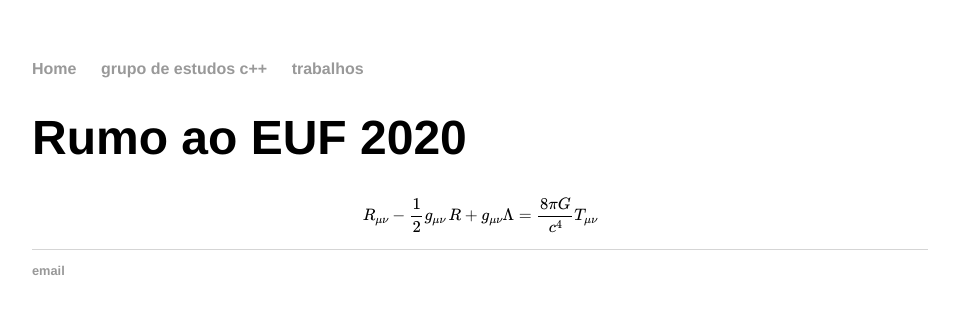
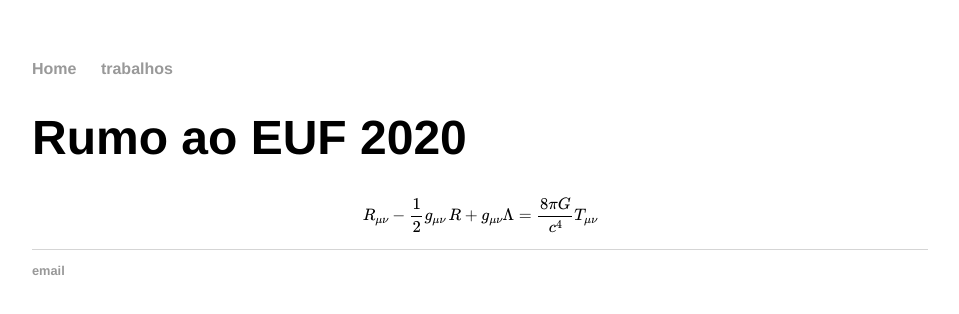
Before and after one commit to jaspior/jaspior.github.io, a Jekyll site: the page built from index.md, in a window 1280 px wide. Shown: the top 314 px of the page, without its empty margins (160-1119 px from the left). Built offline with Jekyll 4.4.1, drawn with Linux system fonts in a browser that asks for light colours; formulas are drawn with MathJax 3.

Commit message:
Update default.html

```diff
--- a/_layouts/default.html
+++ b/_layouts/default.html
@@ -8,7 +8,7 @@
     		<ul>
         		<li><a href="/">Home</a></li>
 	        	<!-- <li><a href="/sobre">sobre</a></li> -->
-        		<li><a href="/cpp">grupo de estudos c++</a></li>
+        		<!--<li><a href="/cpp">grupo de estudos c++</a></li> -->
         		<li><a href="/trabalhos">trabalhos</a></li>
 		</ul>
 		</nav>
```
